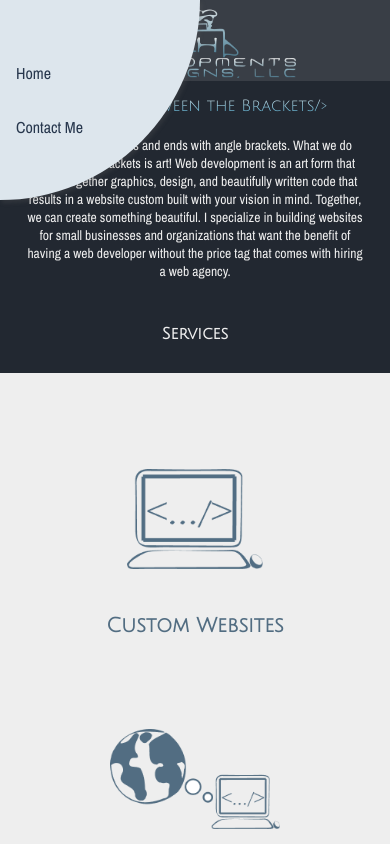
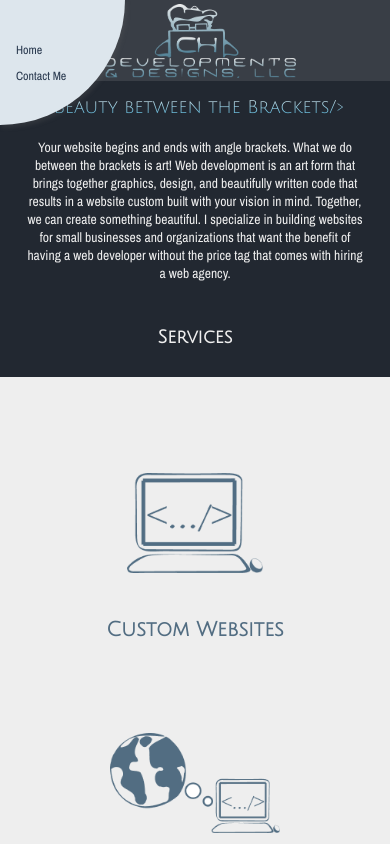
Before and after one commit to Chodges86/chdev-site, a React (Create React App) app: page / in a window 390 px wide. Both pictures are taken after a click on the icon 27 px from the left and 40 px from the top of the page. Shown: the top 844 px of the page. Built offline with nearby package versions, Linux system fonts and the light colour scheme.

Commit message:
mobile view adjustments

```diff
--- a/src/components/HeaderNavMenu.module.css
+++ b/src/components/HeaderNavMenu.module.css
@@ -21,3 +21,14 @@
   color: #27374d;
   text-decoration: none;
 }
+
+@media screen and (max-width: 500px) {
+  .menu {
+    height: 125px;
+    width: 125px;
+  }
+  .nav {
+    margin-block: 5px;
+    font-size: .75rem;
+  }
+}
--- a/src/components/TitleBar.module.css
+++ b/src/components/TitleBar.module.css
@@ -8,7 +8,7 @@
   padding: 4%;
   text-align: center;
   font-family: Julius Sans One;
-  font-size: 3rem;
+  font-size: 32px;
   font-style: normal;
   font-weight: 400;
   line-height: normal;
@@ -19,23 +19,13 @@
   -webkit-text-fill-color: transparent;
 }
 
-@media screen and (max-width: 1200px) {
-    .titleBar h1 {
-        font-size: 2rem;
-    }
-}
-@media screen and (max-width: 800px) {
-    .titleBar h1 {
-        font-size: 1.5rem;
-    }
-}
 @media screen and (max-width: 550px) {
     .titleBar h1 {
-        font-size: 1rem;
+        font-size: 25px;
     }
 }
 @media screen and (max-width: 400px) {
     .titleBar h1 {
-        font-size: 1rem;
+        font-size: 18px;
     }
 }
--- a/src/pages/Home.module.css
+++ b/src/pages/Home.module.css
@@ -176,6 +176,9 @@
   .contactLink h1 {
     font-size: 20px;
   }
+  .servicesTitle {
+    font-size: 25px;
+  }
 }
 @media screen and (max-width: 400px) {
   .overview p {
@@ -183,7 +186,7 @@
     padding-top: 5px;
   }
   .servicesTitle {
-    font-size: 1rem;
+    font-size: 18px;
   }
   .detailView {
     margin-inline: 20px;
```
